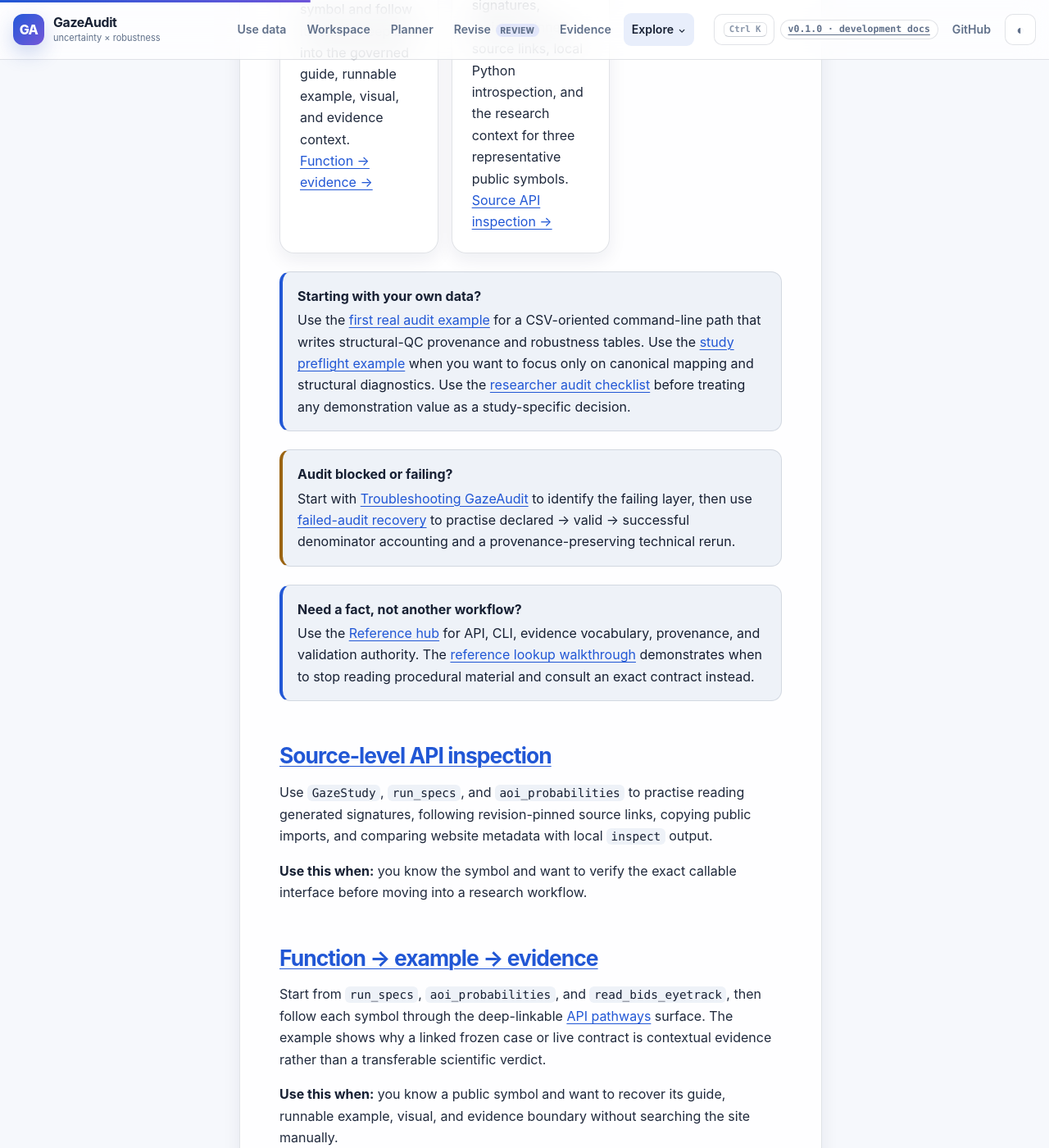
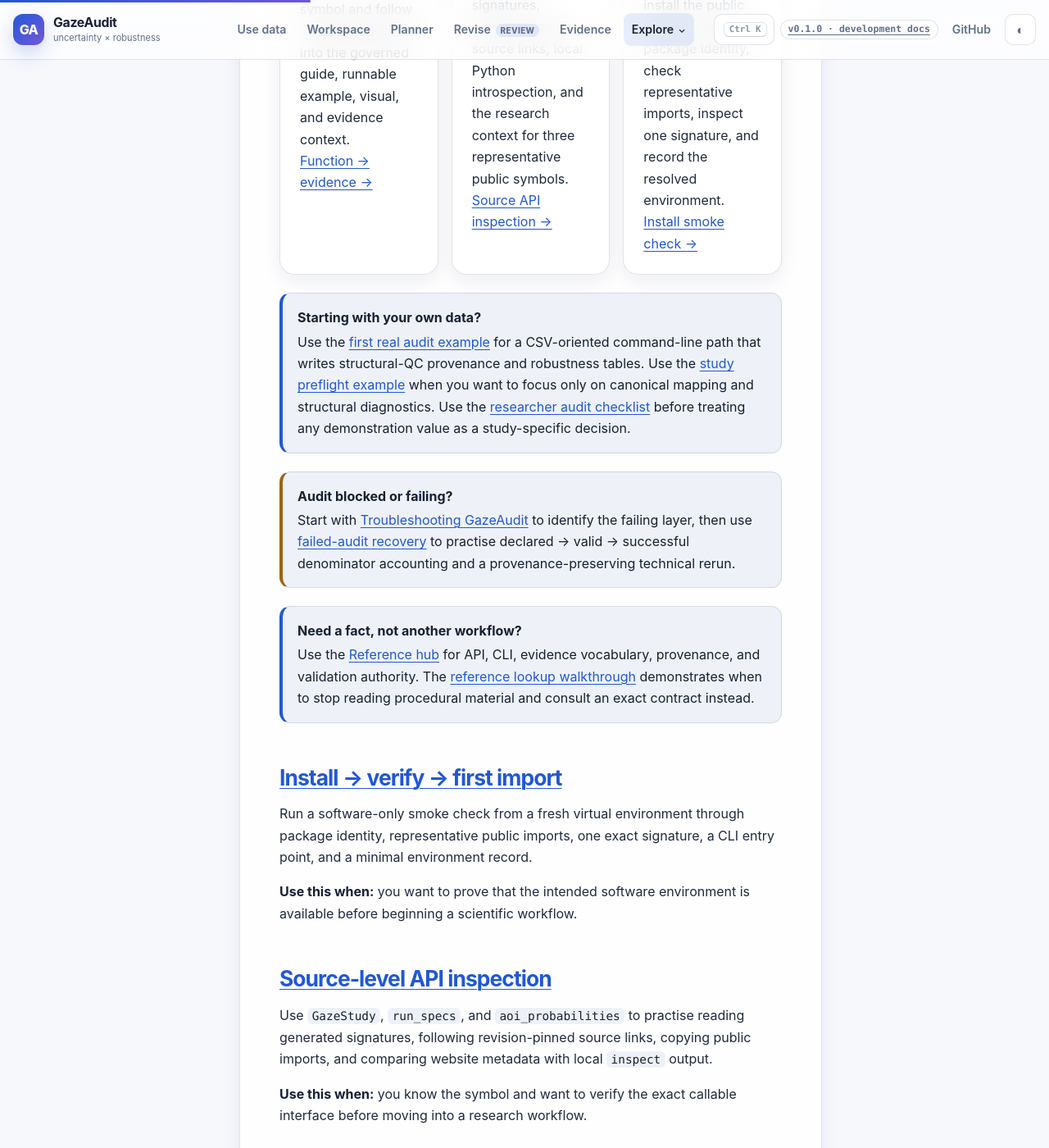
Before and after one commit to stefanosbalaskas/GazeAudit, a Jekyll site: the page built from docs/examples/index.md, in a window 1280 px wide and 1400 px high, scrolled down 3132 px. Shown: the whole window at 82% size. Built offline with Jekyll 4.4.1, drawn with Linux system fonts in a browser that asks for light colours; some of the changed text lies outside the part shown.

Commit message:
docs: surface install smoke-check example

```diff
--- a/docs/examples/index.md
+++ b/docs/examples/index.md
@@ -95,6 +95,12 @@ These examples are intentionally small. Demonstration datasets are **synthetic u
     <p>Compare generated signatures, revision-pinned source links, local Python introspection, and the research context for three representative public symbols.</p>
     <p><a href="source-api-inspection/">Source API inspection →</a></p>
   </article>
+  <article class="card">
+    <div class="card-icon" aria-hidden="true">15</div>
+    <h3>Verify a fresh installation</h3>
+    <p>Create an isolated environment, install the public release, verify package identity, check representative imports, inspect one signature, and record the resolved environment.</p>
+    <p><a href="install-smoke-check/">Install smoke check →</a></p>
+  </article>
 </div>
 
 <div class="callout info">
@@ -111,6 +117,12 @@ Start with <a href="../guides/troubleshooting/">Troubleshooting GazeAudit</a> to
 <strong>Need a fact, not another workflow?</strong>
 Use the <a href="../reference/">Reference hub</a> for API, CLI, evidence vocabulary, provenance, and validation authority. The <a href="reference-lookup-workflow/">reference lookup walkthrough</a> demonstrates when to stop reading procedural material and consult an exact contract instead.
 </div>
+
+## [Install → verify → first import](install-smoke-check/)
+
+Run a software-only smoke check from a fresh virtual environment through package identity, representative public imports, one exact signature, a CLI entry point, and a minimal environment record.
+
+**Use this when:** you want to prove that the intended software environment is available before beginning a scientific workflow.
 
 ## [Source-level API inspection](source-api-inspection/)
 
```
